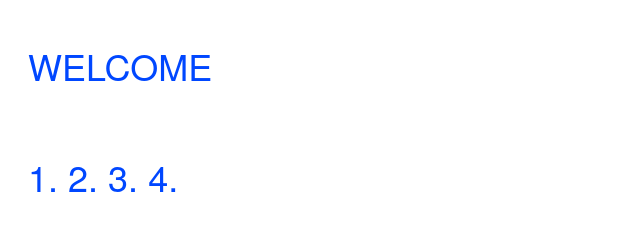
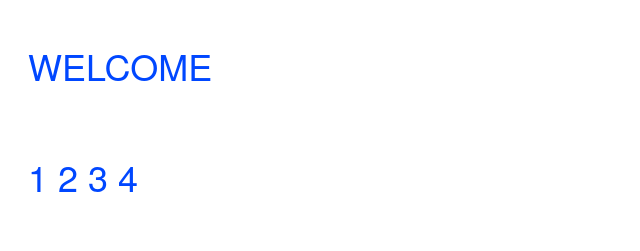
Before and after one commit to karawilson1/karawilson1, a plain HTML site: page index.html in a window 1280 px wide. Shown: the top 251 px of the page, without its empty margins (0-640 px from the left). Drawn offline with Linux system fonts and the light colour scheme.

Commit message:
Update index.html

```diff
--- a/index.html
+++ b/index.html
@@ -9,7 +9,7 @@
      <meta property="og:site_name" content="are u having fun?">
      <meta name="viewport" content="width=device-width, initial-scale=1.0">
      <h1>Welcome</h1>
-     <h1><a href="1.html">1.  <a href="2.html">2.  <a href="3.html">3.  <a href="4.html">4.</h1>
+     <h1><a href="1.html">1  <a href="2.html">2  <a href="3.html">3  <a href="4.html">4</h1>
 
      <link rel="stylesheet" href="index.css">
 
```
